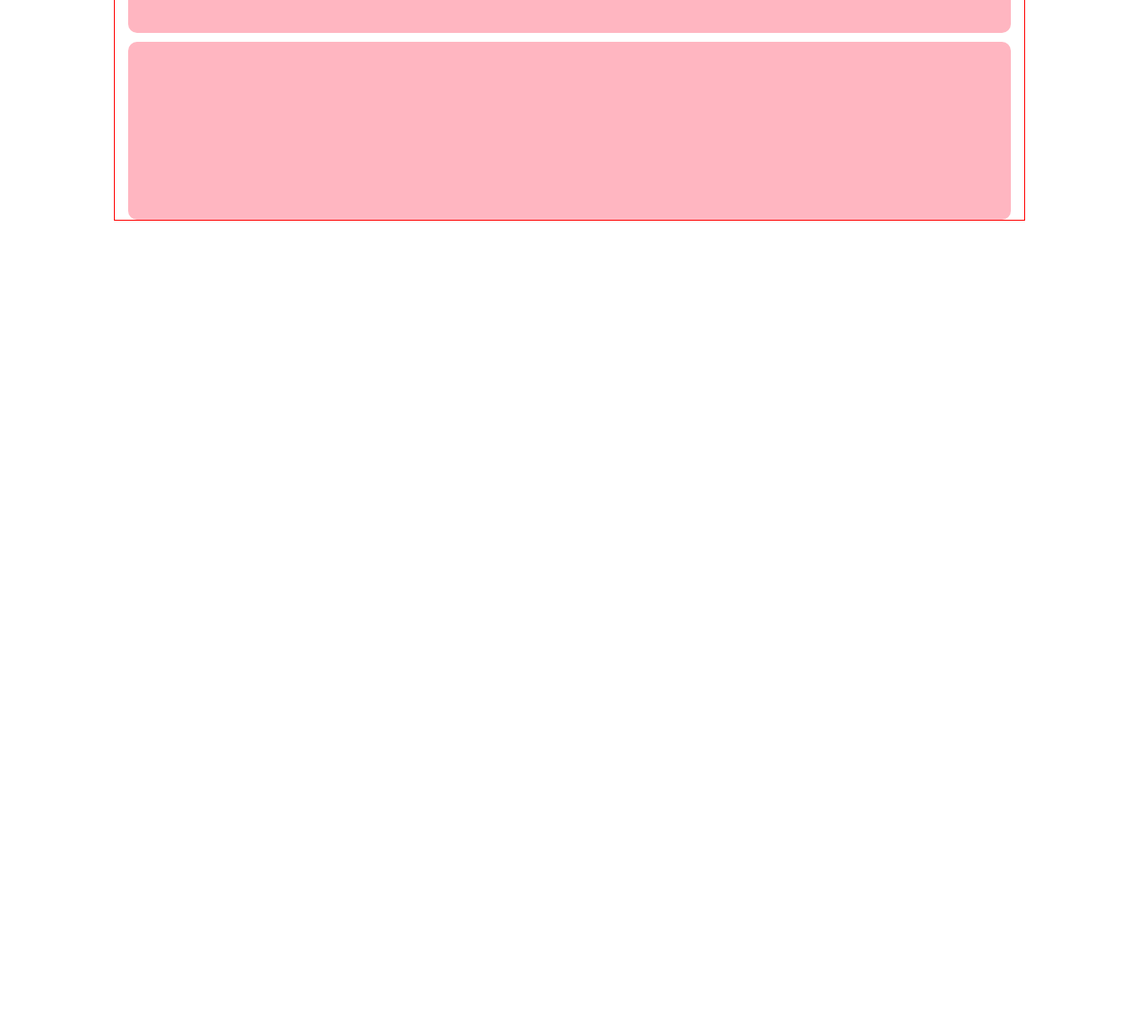
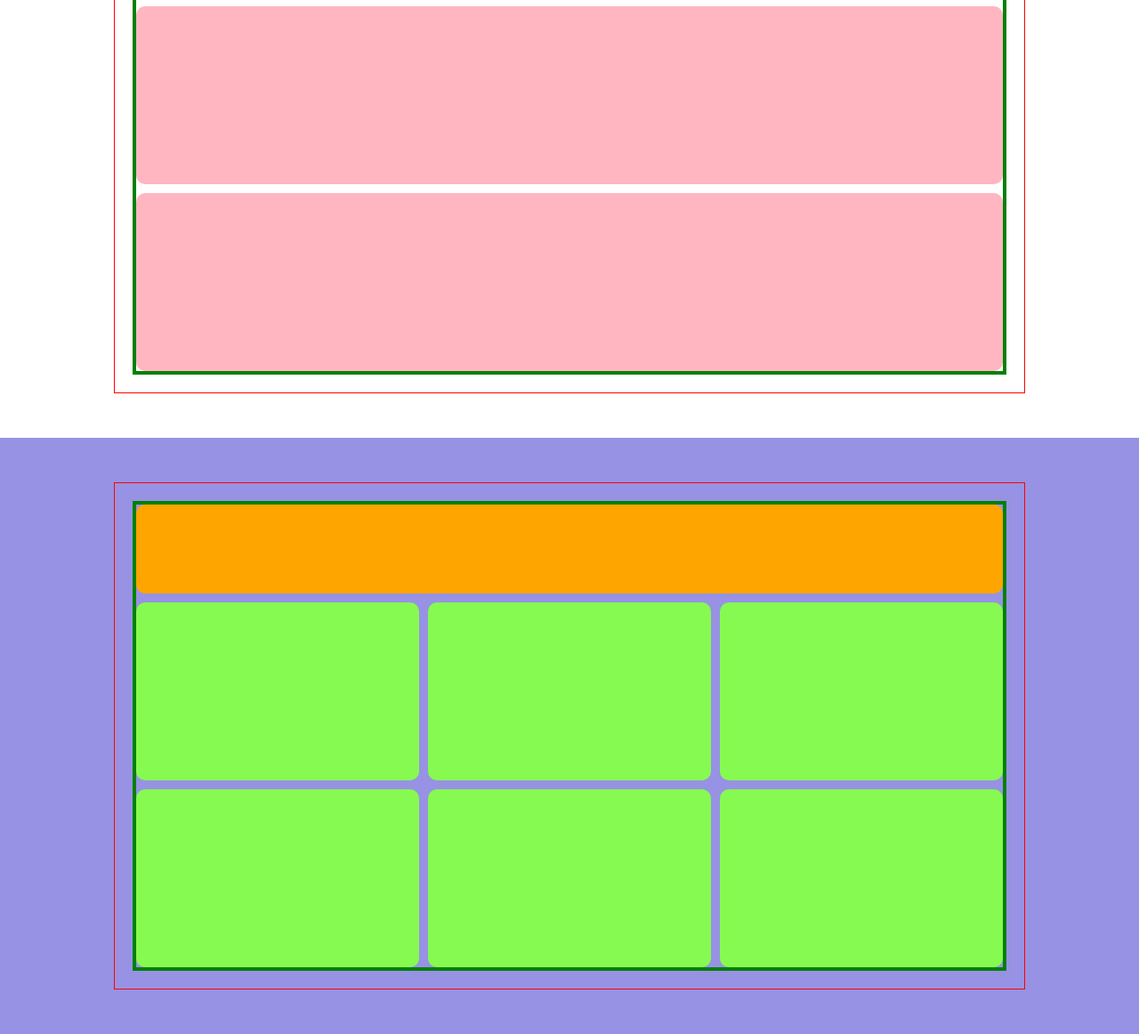
Before and after one commit to ryampeguero/htmlcss-responsive-layout, a plain HTML site: page index.html in a window 1280 px wide. Shown: the part 1448-2610 px from the top of the page at 89% size. Before the commit the page ends 1746 px from the top, so only its background shows below. Drawn offline with Linux system fonts and the light colour scheme.

Commit message:
feat: Working with us section added

```diff
--- a/css/style.css
+++ b/css/style.css
@@ -18,18 +18,24 @@ section {
     max-width: 1100px;
     margin: 0 auto;
     border: 1px solid red;
+    padding: 20px;
 }
 
 .col {
-    width: 50%;
+    width: 60%;
     border-radius: 10px;
     flex-grow: 1;
 
 }
 
 /* Utilities */
-.p-t-50 {
-    padding-top: 50px;
+.p-t-100 {
+    padding-top: 100px;
+}
+
+/* Colors */
+.secondary {
+    background-color: #9792E4;
 }
 
 
@@ -86,8 +92,9 @@ section {
     gap: 10px;
     flex-wrap: wrap;
     width: 100%;
-
+    max-width: 1140px;
     /* debug */
+    border: 4px solid green;
     /* height: 600px; */
 }
 
@@ -99,7 +106,7 @@ section {
 }
 
 
-@media screen and (min-width: 480px) {
+@media screen and (min-width: 768px) {
     .service .columns {
         flex-direction: row;
         /* align-items: flex-start; */
@@ -117,11 +124,6 @@ section {
 }
 
 /* Planning Section */
-.planning {
-    background-color: #9792E4;
-    /* debug */
-    /* height: 700px; */
-}
 
 .planning .col {
     height: 200px;
@@ -130,7 +132,7 @@ section {
     background-color: blue;
 }
 
-@media screen and (min-width: 480px) {
+@media screen and (min-width: 768px) {
 
 }
 
@@ -158,8 +160,47 @@ section {
     background-color: yellow;
 }
 
-@media screen and (min-width: 480px) {
+@media screen and (min-width: 768px) {
     .testimonial .col, .testimonial .title{
         width: 100%;
     }
 }
+
+/* Working with us Section */
+.working .col {
+    height: 200px;
+    background-color: #86FA50;
+}
+
+
+.working .title  {
+    background-color: orange;
+    width: 100%;
+    /* debug */
+    height: 100px;
+}
+
+@media screen and (min-width: 768px){
+    .working .columns {
+        flex-direction: row;
+    }
+
+    .working .col {
+        width: 48%;
+    }
+
+    .working .title  {
+        width: 100%;
+    }
+
+}
+
+@media  screen and (min-width: 992px) {
+    .working .col {
+        width: 30%;
+    }
+
+    .working .title  {
+        width: 100%;
+    }
+}
--- a/index.html
+++ b/index.html
@@ -38,7 +38,7 @@
     <!-- MAIN -->
     <main>
         <!-- Services Section -->
-        <section class="service">
+        <section class="service p-t-100">
             <div class="container">
                 <div class="columns">
                     <!-- Double-col -->
@@ -59,7 +59,7 @@
         <!-- /Services Section -->
 
         <!-- Planning Section -->
-        <section class="planning p-t-50">
+        <section class="planning secondary">
             <div class="container">
                 <div class="columns">
                     <div class="col">
@@ -88,6 +88,19 @@
         <!-- /Testimonial Section -->
 
         <!-- Working with us Section -->
+        <section class="working secondary">
+            <div class="container">
+                <div class="columns">
+                    <div class="col title"></div>
+                    <div class="col"></div>
+                    <div class="col"></div>
+                    <div class="col"></div>
+                    <div class="col"></div>
+                    <div class="col"></div>
+                    <div class="col"></div>
+                </div>
+            </div>
+        </section>
         <!-- /Working with us Section -->
 
         <!-- About us Section -->
```
